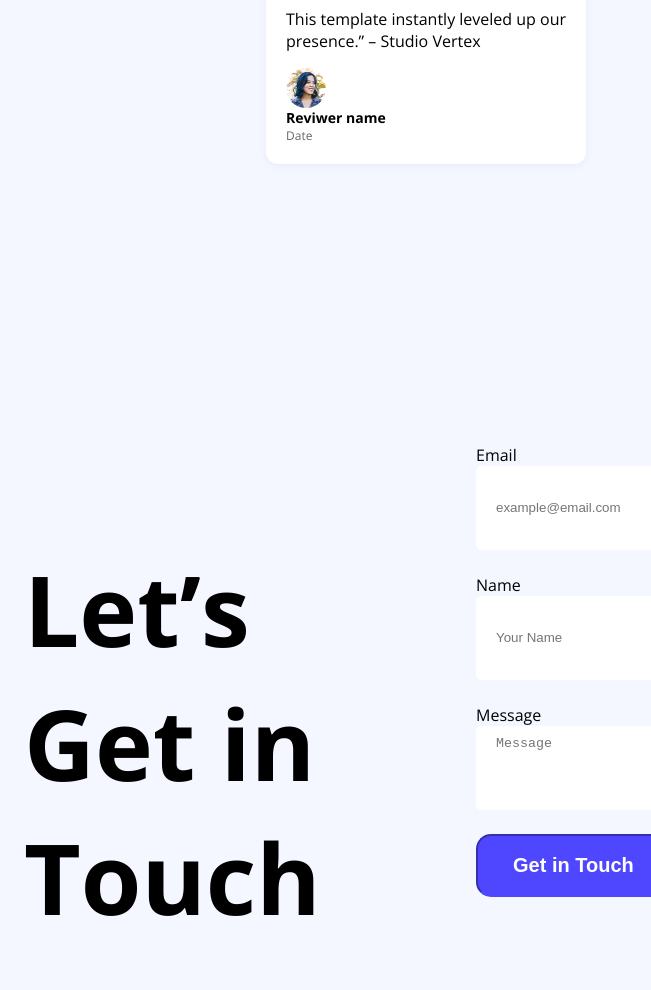
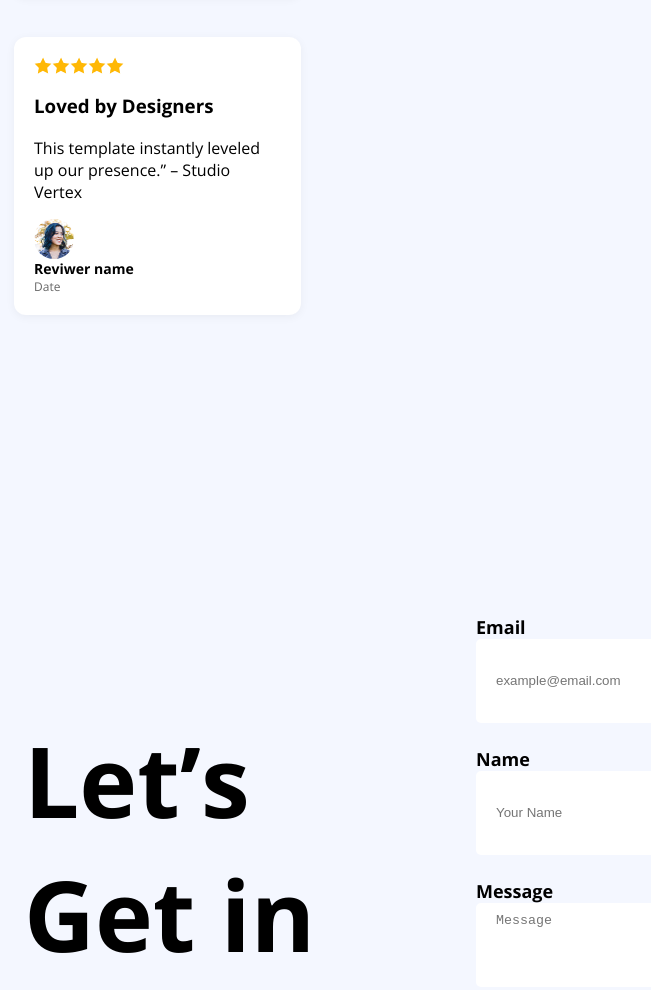
Before and after one commit to TheRudraBro/Assignment-1, a plain HTML site: page index.html in a window 1280 px wide. Shown: the part 2859-3849 px from the top of the page, without its empty margins (214-865 px from the left). Drawn offline with nearby package versions, Linux system fonts and the light colour scheme.

Commit message:
review part updated

```diff
--- a/index.html
+++ b/index.html
@@ -158,11 +158,11 @@
 
 
     <form action="">
-<label>Email</label>
+<label class="theme">Email</label>
         <input type="email" name="" id="" placeholder="example@email.com">
-        <label>Name</label>
+        <label class="theme">Name</label>
         <input type="text" name="" id="" placeholder="Your Name">
-        <label>Message</label>
+        <label class="theme">Message</label>
       <textarea name="" id="" cols="30" rows="20" placeholder="Message"></textarea>
       <input class="btn-primary" type="getin" value="Get in Touch">
     </form>
--- a/styles/agencies.css
+++ b/styles/agencies.css
@@ -130,30 +130,34 @@ font-size: 80px;
 
  .rvw-title{
     font-size:50px;
+
     text-align: center;
  }
 .box-container{
     display: flex;
-    justify-content: center;
-    gap: 50px;
+    justify-content: space-between;
+    gap: 20px;
+    padding: 20px;
     flex-wrap: wrap;
 }
 .box{
-     background: #ffffff;
-  border-radius: 12px;
-  padding: 20px;
-  width: 280px;
+     background-color: #ffffff;
+ padding: 20px;
+  width: 30%;
+ border-radius: 12px;
   text-align: left;
   box-shadow: 0 2px 10px rgba(0, 0, 0, 0.05);
 }
 .stars {
   margin-bottom: 10px;
+  display: flex;
+
 }
 
 
 .reviewer {
   display: flex;
-  align-items: center;
+  /* align-items: center; */
   margin-top: 15px;
 }
 
@@ -189,6 +193,16 @@ footer{
 {
     font-size: 98px ;
 }
+
+.theme{
+  font-weight: bold;
+  font-size: 18px ;
+  margin: 20px auto;
+
+
+
+}
+
 footer input[type="text"], footer input[type="email"], footer textarea{
 height: 64px;
 border-radius: 5px;
```
